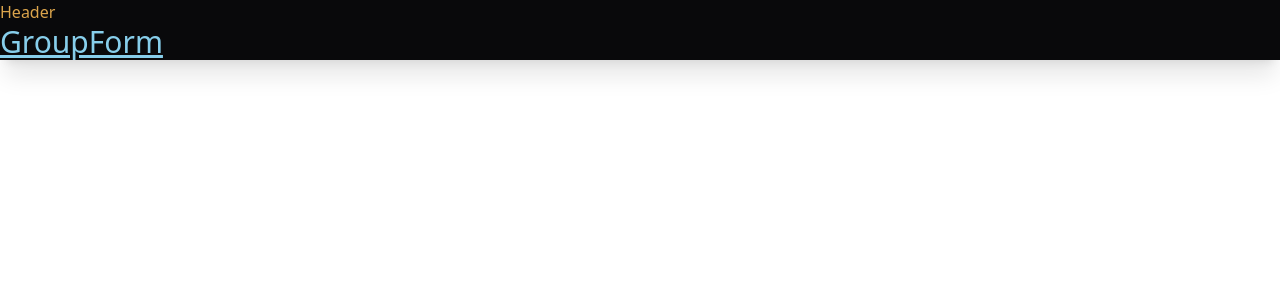
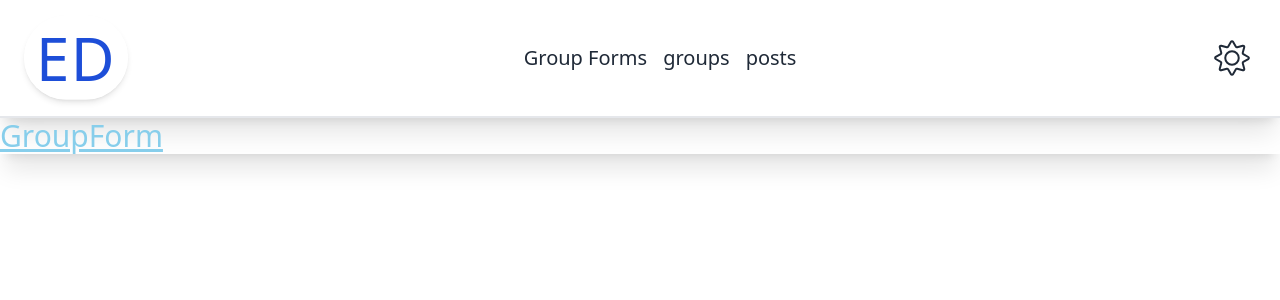
Before and after one commit to EzzEldienMohsen/groups, a React (Create React App) app: page / in a window 1280 px wide. Shown: the top 300 px of the page. Built offline with nearby package versions, Linux system fonts and the light colour scheme.

Commit message:
header is done

```diff
--- a/package.json
+++ b/package.json
@@ -12,6 +12,7 @@
     "nanoid": "^5.0.7",
     "react": "^18.3.1",
     "react-dom": "^18.3.1",
+    "react-icons": "^5.2.1",
     "react-redux": "^9.1.2",
     "react-router-dom": "^6.23.1",
     "react-scripts": "5.0.1",
--- a/src/components/Header.js
+++ b/src/components/Header.js
@@ -1,7 +1,34 @@
 import React from 'react';
+import { LargeNavBar, SmallNavBar } from '../subComponents';
+import { FaMoon } from 'react-icons/fa';
+import { CiSun } from "react-icons/ci";
 
-const Header = () => {
-  return <div>Header</div>;
+
+const Header = ({toggleTheme,isDark}) => {
+  return (
+    <div className="flex justify-between items-center px-6 py-4 shadow-xl border-b-2 border-blue">
+      {/* the logo  */}
+      <h1 className="text-2xl md:text-4xl lg:text-6xl text-blue-700 tracking-wide rounded-full shadow-md bg-[#ffffffd7] p-3 motion">
+        ED
+      </h1>
+      {/* NAVBAR FOR SMALL SCREENS */}
+      <SmallNavBar />
+      {/* NAVBAR FOR BIGGER SCREENS */}
+      <LargeNavBar />
+      {/* THEME BUTTON */}
+      <button
+        onClick={() => {
+          toggleTheme();
+        }}
+      >
+        {isDark ? (
+          <FaMoon className="text-3xl md:text-5xl lg:text-5xl" />
+        ) : (
+          <CiSun className="text-3xl md:text-5xl lg:text-5xl" />
+        )}
+      </button>
+    </div>
+  );
 };
 
 export default Header;
--- a/src/index.css
+++ b/src/index.css
@@ -1,3 +1,20 @@
 @tailwind base;
 @tailwind components;
 @tailwind utilities;
+
+/* MOTION ANIMATION */
+@keyframes moveUp {
+  0% {
+    transform: translateY(0);
+  }
+  50% {
+    transform: translateY(-5px);
+  }
+  100% {
+    transform: translateY(0);
+  }
+}
+
+.motion {
+  animation: moveUp 3s ease infinite;
+}
--- a/src/pages/Home.js
+++ b/src/pages/Home.js
@@ -3,9 +3,16 @@ import { Header } from '../components';
 import { Outlet } from 'react-router-dom';
 
 const Home = () => {
+  let theme = JSON.parse(localStorage.getItem('theme') || 'false');
+
+  const [isDark, setIsDark] = React.useState(theme);
+  const toggleTheme = () => {
+    setIsDark(() => !isDark);
+    localStorage.setItem('theme', JSON.stringify(!isDark));
+  };
   return (
-    <div data-theme="luxury">
-      <Header />
+    <div data-theme={isDark?"luxury":"light"}>
+      <Header toggleTheme={toggleTheme} isDark={isDark}/>
       <Outlet />
     </div>
   );
--- /dev/null
+++ b/src/subComponents/LargeNavBar.js
@@ -0,0 +1,23 @@
+import React from 'react'
+import { pages } from '../assets';
+import { Link } from 'react-router-dom';
+const LargeNavBar = () => {
+  return (
+    <div className="hidden md:flex justify-between items-center">
+      <ul>
+        {pages.map((li) => {
+          return (
+            <Link
+              key={li.text}
+              className="mr-4 hover:text-secondary hover:underline text-lg lg:text-xl capitalize"
+            >
+              {li.text}
+            </Link>
+          );
+        })}
+      </ul>
+    </div>
+  );
+}
+
+export default LargeNavBar
--- /dev/null
+++ b/src/subComponents/SmallNavBar.js
@@ -0,0 +1,31 @@
+import React from 'react'
+import { FaBars } from 'react-icons/fa6';
+import { pages } from './../assets/index';
+import { Link } from 'react-router-dom';
+
+const SmallNavBar = () => {
+  return (
+    <div className="dropdown dropdown-end md:hidden">
+      <div tabIndex={0} role="button" className="btn m-1">
+        <FaBars className="text-primary text-2xl" />
+      </div>
+      <ul
+        tabIndex={0}
+        className="dropdown-content z-[1] menu p-2 shadow bg-base-100 rounded-box w-[60vw]"
+      >
+        {pages.map((li) => {
+          return (
+            <Link
+              key={li.text}
+              className="mt-1 hover:text-secondary hover:underline capitalize"
+            >
+              {li.text}
+            </Link>
+          );
+        })}
+      </ul>
+    </div>
+  );
+}
+
+export default SmallNavBar
--- /dev/null
+++ b/src/subComponents/index.js
@@ -0,0 +1,2 @@
+export {default as SmallNavBar} from './SmallNavBar';
+export {default as LargeNavBar} from './LargeNavBar';
```
Also changed, not shown: 1 other file (tests, documents, lock files or other folders).
